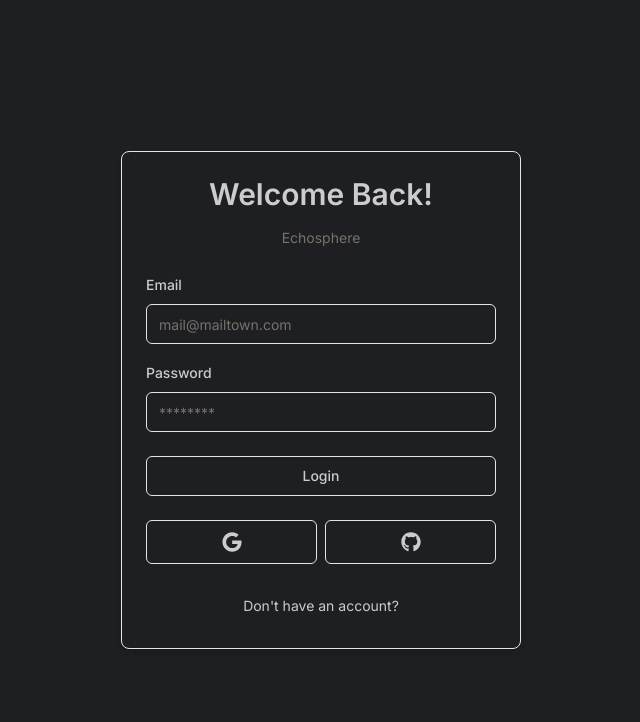
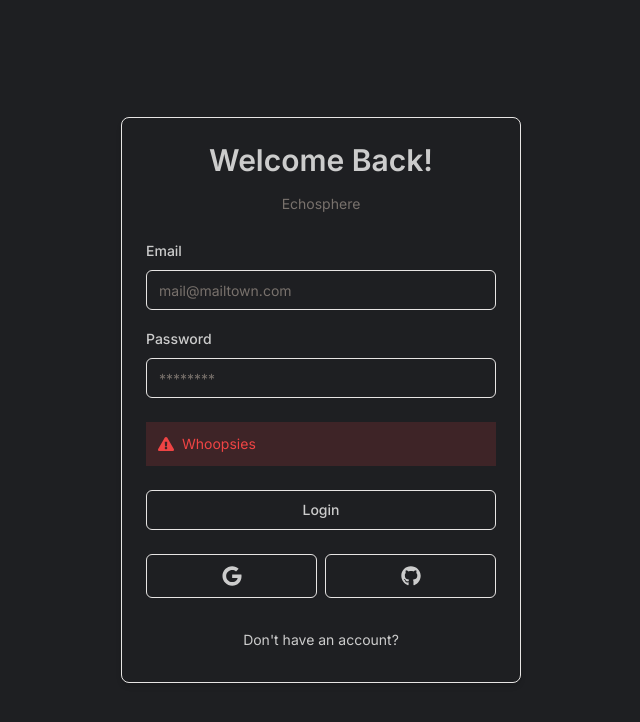
Before and after one commit to Mr-Mercury/echosphere, a Next.js app: page /login in a window 1280 px wide. Shown: the top 722 px of the page, without its empty margins (319-959 px from the left). Built offline with nearby package versions, Linux system fonts and the light colour scheme.

Commit message:
Form done

```diff
--- a/components/auth-components/login-form.tsx
+++ b/components/auth-components/login-form.tsx
@@ -7,6 +7,7 @@ import { LoginSchema } from '@/schemas';
 import { Input } from '../ui/input';
 import { Form, FormControl, FormField, FormItem, FormLabel, FormMessage } from "../ui/form";
 import { Button } from '../ui/button';
+import { FormError } from '../islets/auth/auth-form-error';
 
 export const LoginForm = ({}) => {
 
@@ -55,6 +56,7 @@ export const LoginForm = ({}) => {
                         </FormItem>
                     )}/>
                 </div>
+                <FormError message='Whoopsies'/>
                 <Button type='submit' className='w-full' variant='outline'>
                     Login
                 </Button>
--- /dev/null
+++ b/components/islets/auth/auth-form-error.tsx
@@ -0,0 +1,16 @@
+import { FaExclamationTriangle } from "react-icons/fa";
+
+interface FormErrorProps {
+    message?: string;
+}
+
+export const FormError = ({ message }: FormErrorProps) => {
+    if (!message) return null;
+
+    return (
+        <div className='bg-destructive/15 p-3 rounded-medium flex items-center gap-x-2 text-sm text-destructive'>
+            <FaExclamationTriangle className='h-4 w-4' />
+            <p>{message}</p>
+        </div>
+    )
+}
```
